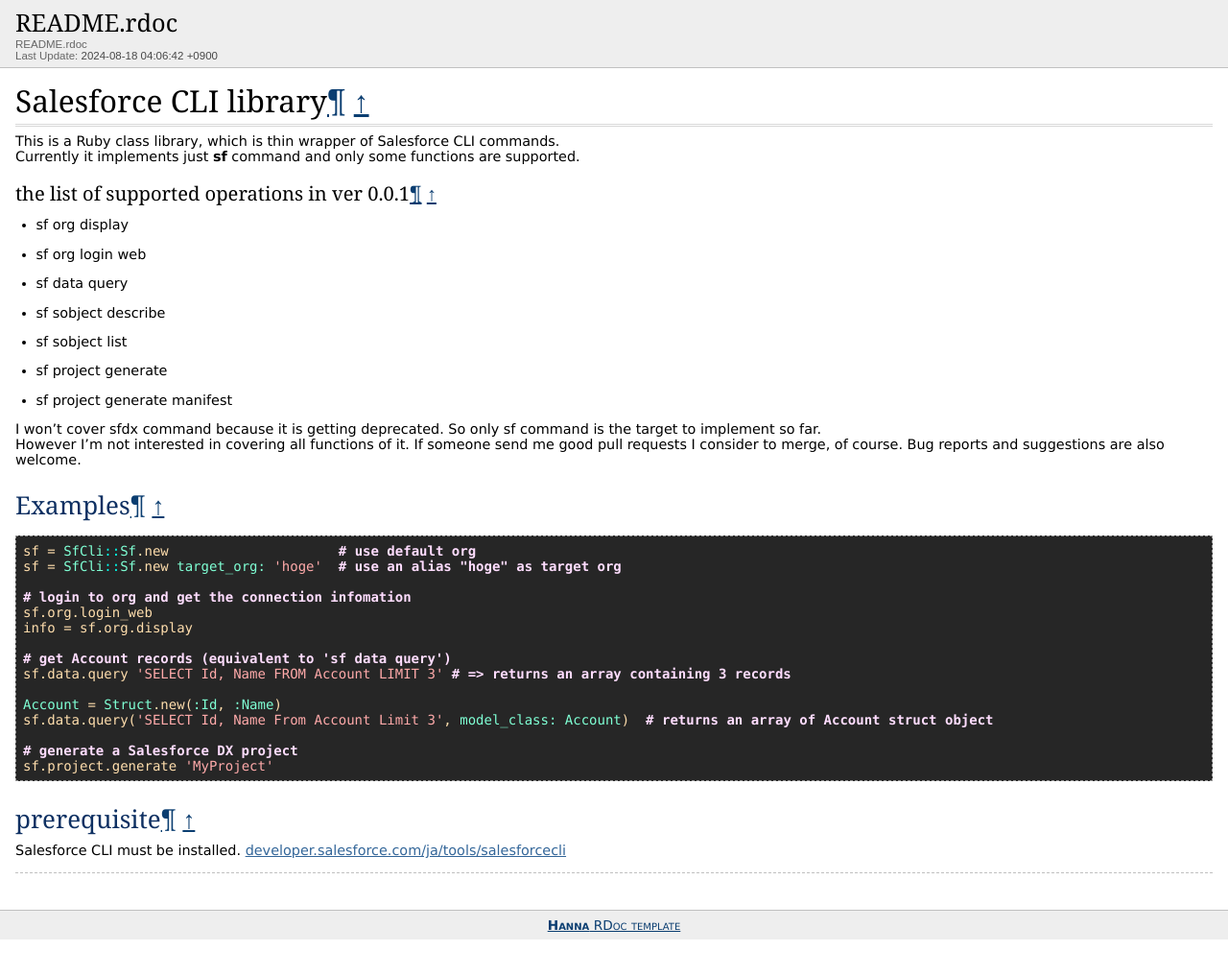
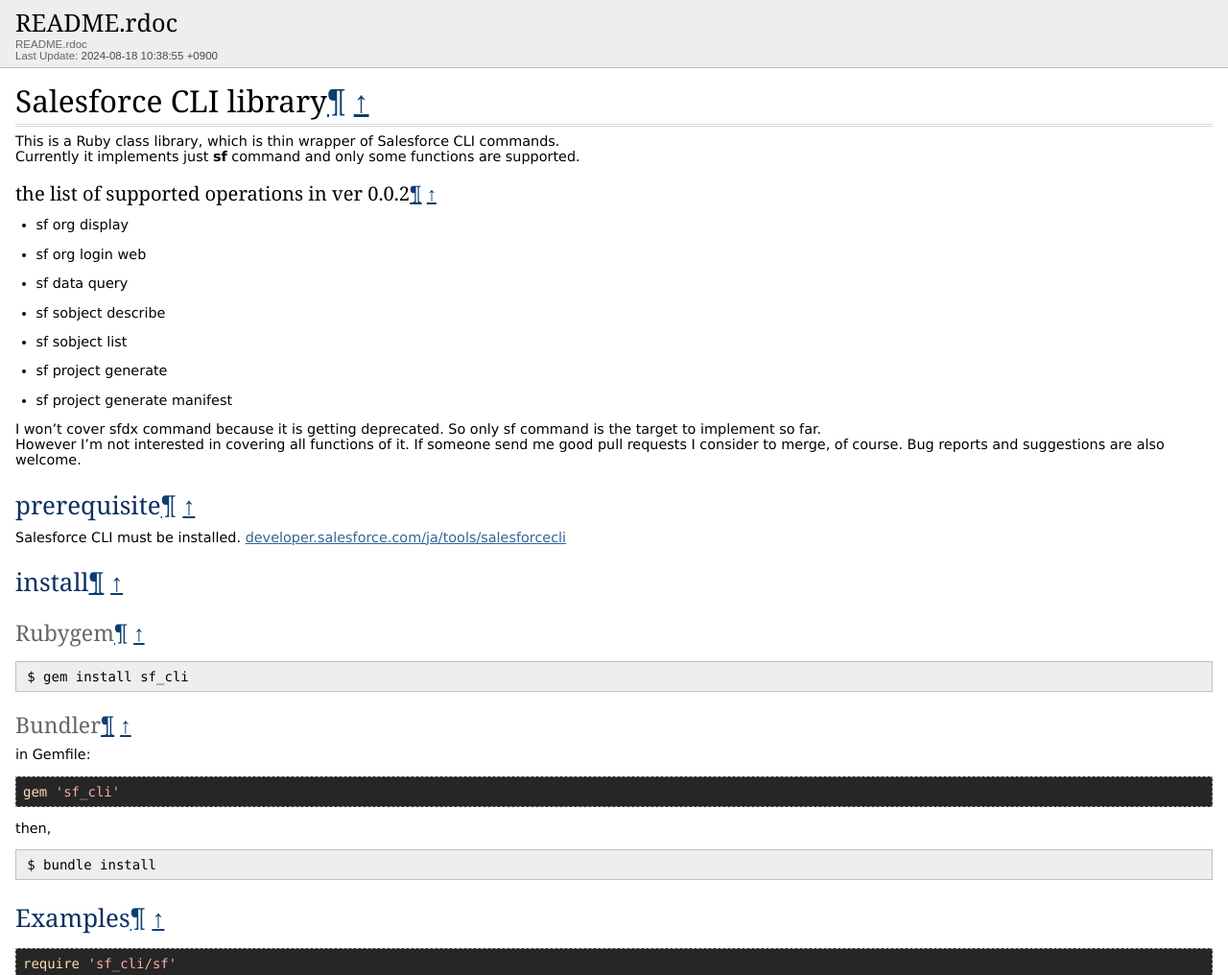
Before and after one commit to tmkw/sf_cli, a plain HTML site: page doc/files/README_rdoc.html in a window 1280 px wide. Shown: the top 1016 px of the page at 96% size. Before the commit the page ends 979 px from the top, so only its background shows below. Drawn offline with Linux system fonts and the light colour scheme.

Commit message:
fix documents

```diff
--- a/doc/files/README_rdoc.html
+++ b/doc/files/README_rdoc.html
@@ -31,7 +31,7 @@ README.rdoc
 </div>
 <div class='last-update'>
 Last Update:
-<span class='datetime'>2024-08-18 04:06:42 +0900</span>
+<span class='datetime'>2024-08-18 10:38:55 +0900</span>
 </div>
 </div>
 <div id='content'>
@@ -41,7 +41,7 @@ Last Update:
 
 <p>This is a Ruby class library, which is thin wrapper of Salesforce CLI commands. <br> Currently it implements just <strong>sf</strong> command and only some functions are supported.</p>
 
-<h4 id="label-the+list+of+supported+operations+in+ver+0.0.1">the list of supported operations in ver 0.0.1<span><a href="#label-the+list+of+supported+operations+in+ver+0.0.1">&para;</a> <a href="#top">&uarr;</a></span></h4>
+<h4 id="label-the+list+of+supported+operations+in+ver+0.0.2">the list of supported operations in ver 0.0.2<span><a href="#label-the+list+of+supported+operations+in+ver+0.0.2">&para;</a> <a href="#top">&uarr;</a></span></h4>
 <ul><li>
 <p>sf org display</p>
 </li><li>
@@ -60,9 +60,32 @@ Last Update:
 
 <p>I won’t cover sfdx command because it is getting deprecated. So only sf command is the target to implement so far.<br> However I’m not interested in covering all functions of it. If someone send me good pull requests I consider to merge, of course. Bug reports and suggestions are also welcome.</p>
 
+<h2 id="label-prerequisite">prerequisite<span><a href="#label-prerequisite">&para;</a> <a href="#top">&uarr;</a></span></h2>
+
+<p>Salesforce CLI must be installed. <a target="_top" href="https://developer.salesforce.com/ja/tools/salesforcecli">developer.salesforce.com/ja/tools/salesforcecli</a></p>
+
+<h2 id="label-install">install<span><a href="#label-install">&para;</a> <a href="#top">&uarr;</a></span></h2>
+
+<h3 id="label-Rubygem">Rubygem<span><a href="#label-Rubygem">&para;</a> <a href="#top">&uarr;</a></span></h3>
+
+<pre>$ gem install sf_cli</pre>
+
+<h3 id="label-Bundler">Bundler<span><a href="#label-Bundler">&para;</a> <a href="#top">&uarr;</a></span></h3>
+
+<p>in Gemfile:</p>
+
+<pre class="ruby"><span class="ruby-identifier">gem</span> <span class="ruby-string">&#39;sf_cli&#39;</span>
+</pre>
+
+<p>then,</p>
+
+<pre>$ bundle install</pre>
+
 <h2 id="label-Examples">Examples<span><a href="#label-Examples">&para;</a> <a href="#top">&uarr;</a></span></h2>
 
-<pre class="ruby"><span class="ruby-identifier">sf</span> = <span class="ruby-constant">SfCli</span><span class="ruby-operator">::</span><span class="ruby-constant">Sf</span>.<span class="ruby-identifier">new</span>                     <span class="ruby-comment"># use default org</span>
+<pre class="ruby"><span class="ruby-identifier">require</span> <span class="ruby-string">&#39;sf_cli/sf&#39;</span>
+
+<span class="ruby-identifier">sf</span> = <span class="ruby-constant">SfCli</span><span class="ruby-operator">::</span><span class="ruby-constant">Sf</span>.<span class="ruby-identifier">new</span>                     <span class="ruby-comment"># use default org</span>
 <span class="ruby-identifier">sf</span> = <span class="ruby-constant">SfCli</span><span class="ruby-operator">::</span><span class="ruby-constant">Sf</span>.<span class="ruby-identifier">new</span> <span class="ruby-value">target_org:</span> <span class="ruby-string">&#39;hoge&#39;</span>  <span class="ruby-comment"># use an alias &quot;hoge&quot; as target org</span>
 
 <span class="ruby-comment"># login to org and get the connection infomation</span>
@@ -78,10 +101,6 @@ Last Update:
 <span class="ruby-comment"># generate a Salesforce DX project</span>
 <span class="ruby-identifier">sf</span>.<span class="ruby-identifier">project</span>.<span class="ruby-identifier">generate</span> <span class="ruby-string">&#39;MyProject&#39;</span>
 </pre>
-
-<h2 id="label-prerequisite">prerequisite<span><a href="#label-prerequisite">&para;</a> <a href="#top">&uarr;</a></span></h2>
-
-<p>Salesforce CLI must be installed. <a target="_top" href="https://developer.salesforce.com/ja/tools/salesforcecli">developer.salesforce.com/ja/tools/salesforcecli</a></p>
 </div>
 <div id='context'>
 </div>
```
Also changed, not shown: 1 other file.
